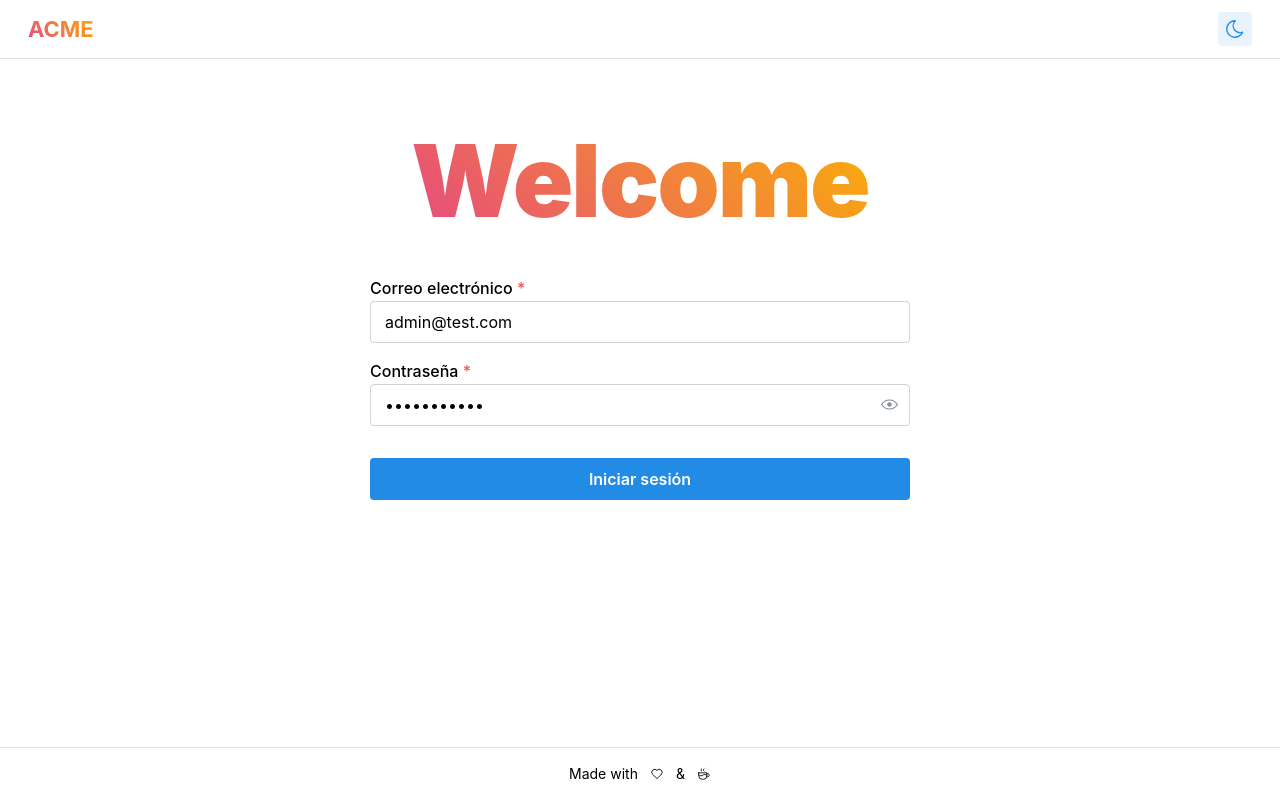
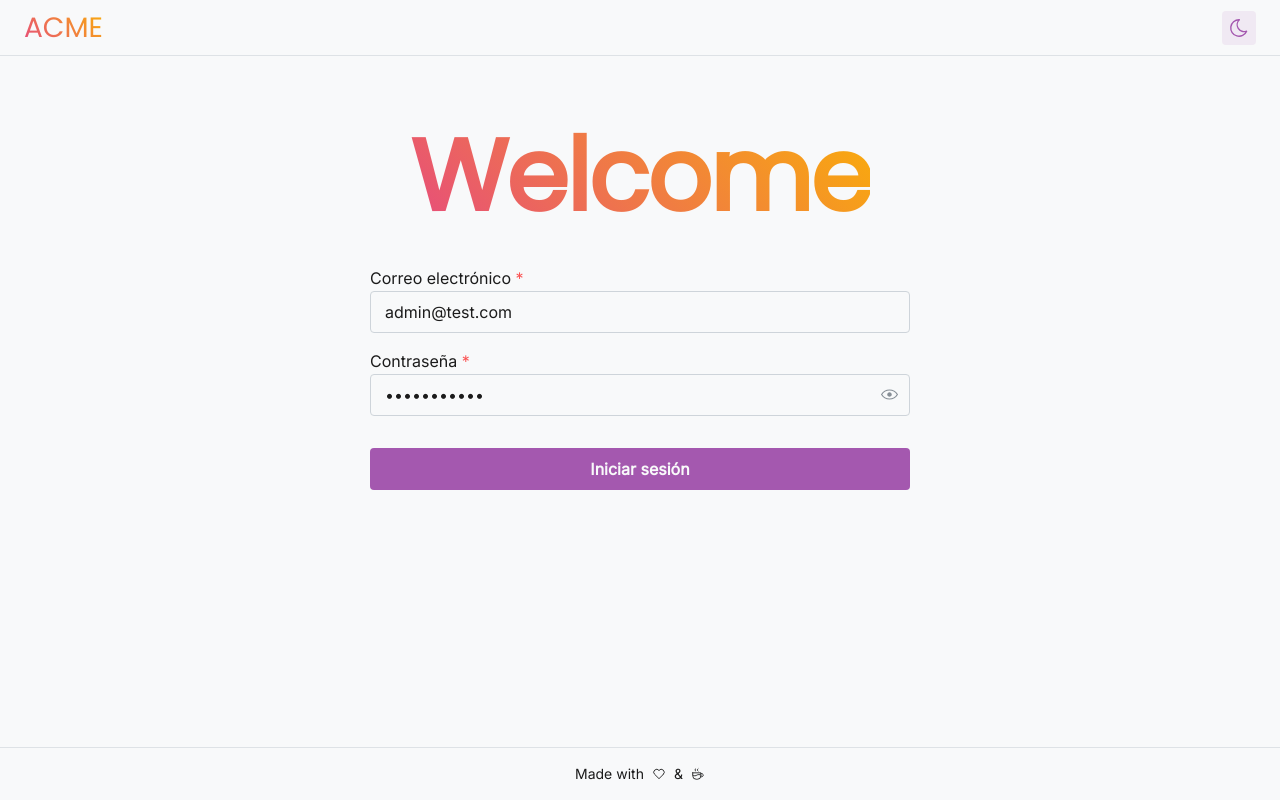
Before and after one commit to agodin3z/react-dashboard-template, a React (Vite) app: page /login in a window 1280 px wide. Built offline with nearby package versions, Linux system fonts and the light colour scheme.

Commit message:
refactor: add custom theme configuration

```diff
--- a/src/theme.ts
+++ b/src/theme.ts
@@ -1,5 +1,137 @@
-import { createTheme } from '@mantine/core';
+import { createTheme, rem } from '@mantine/core';
 
 export const theme = createTheme({
-  // TODO: Add custom mantine theme here
+  colors: {
+    primary: [
+      '#f8f1f9',
+      '#ebdfed',
+      '#d8bcdc',
+      '#c496cb',
+      '#b376bc',
+      '#a962b3',
+      '#a458af',
+      '#8f489a',
+      '#803f8a',
+      '#703579',
+    ],
+    success: [
+      '#ebfffc',
+      '#d7fdf8',
+      '#a9fdf2',
+      '#7bfdeb',
+      '#5dfde5',
+      '#50fde2',
+      '#47fde0',
+      '#3be1c6',
+      '#2bc8b0',
+      '#00ad97',
+    ],
+    info: [
+      '#ebf1ff',
+      '#d2dffa',
+      '#a1bbf7',
+      '#6d96f6',
+      '#4576f5',
+      '#3162f6',
+      '#2758f7',
+      '#1d49dc',
+      '#1441c5',
+      '#0037ad',
+    ],
+    warning: [
+      '#fff9e1',
+      '#fff1cb',
+      '#ffe29a',
+      '#ffd264',
+      '#ffc538',
+      '#ffbc1c',
+      '#ffb809',
+      '#e3a100',
+      '#ca8f00',
+      '#af7a00',
+    ],
+    danger: [
+      '#fff0e4',
+      '#ffe0ce',
+      '#fdbf9e',
+      '#fb9b69',
+      '#f97e3c',
+      '#f96b20',
+      '#f96111',
+      '#de5005',
+      '#c64601',
+      '#ad3a00',
+    ],
+    slate: [
+      '#f3f5f7',
+      '#e7e7e7',
+      '#cbccce',
+      '#acb1b6',
+      '#9299a1',
+      '#818a95',
+      '#778390',
+      '#65717d',
+      '#586471',
+      '#485765',
+    ],
+  },
+
+  white: '#F8F9FA',
+  black: '#1B1B1B',
+  primaryColor: 'primary',
+
+  shadows: {
+    xs: '0px 1px 2px rgba(0, 0, 0, 0.05)',
+    sm: '0px 2px 4px rgba(0, 0, 0, 0.1)',
+    md: '0px 4px 6px rgba(0, 0, 0, 0.15)',
+    lg: '0px 6px 10px rgba(0, 0, 0, 0.2)',
+    xl: '0px 10px 20px rgba(0, 0, 0, 0.25)',
+  },
+
+  fontFamily: 'Inter, sans-serif',
+  fontFamilyMonospace: 'IBM Plex Mono, monospace',
+
+  headings: {
+    fontFamily: 'Poppins, sans-serif',
+    sizes: {
+      h1: {
+        fontSize: rem(48),
+        fontWeight: '600',
+        lineHeight: '1.2',
+      },
+      h2: {
+        fontSize: rem(36),
+        fontWeight: '600',
+        lineHeight: '1.3',
+      },
+      h3: {
+        fontSize: rem(28),
+        fontWeight: '500',
+        lineHeight: '1.4',
+      },
+      h4: {
+        fontSize: rem(22),
+        fontWeight: '500',
+        lineHeight: '1.4',
+      },
+      h5: {
+        fontSize: rem(18),
+        fontWeight: '400',
+        lineHeight: '1.5',
+      },
+      h6: {
+        fontSize: rem(16),
+        fontWeight: '400',
+        lineHeight: '1.5',
+      },
+    },
+  },
+
+  spacing: {
+    xs: rem(4),
+    sm: rem(8),
+    md: rem(16),
+    lg: rem(24),
+    xl: rem(32),
+  },
 });
```
